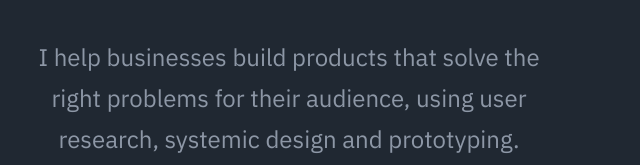
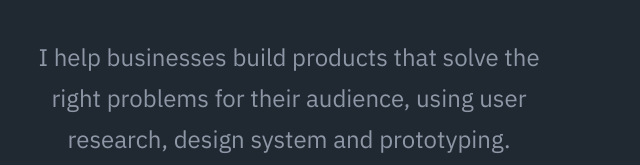
Before and after one commit to florianpeninon/florianpeninon.github.io, a plain HTML site: page index.html in a window 1280 px wide. Shown: the part 635-800 px from the top of the page, 351-991 px from the left. Drawn offline with Linux system fonts and the light colour scheme.

Commit message:
Update index.html

```diff
--- a/index.html
+++ b/index.html
@@ -55,7 +55,7 @@
         In the last eight years I helped other companies, such as Microsoft, Onefootball and WeAreTM to design experience and interface for digital products.
       </p>
       <p class="header--body mb-40">
-        I help businesses build products that solve the right problems for their audience,   using user research, systemic design and prototyping.
+        I help businesses build products that solve the right problems for their audience,   using user research, design system and prototyping.
       </p>
       <p class="header--body">
         <a href="mailto:hi@florianpeninon.com">Get in Touch</a> or
```
